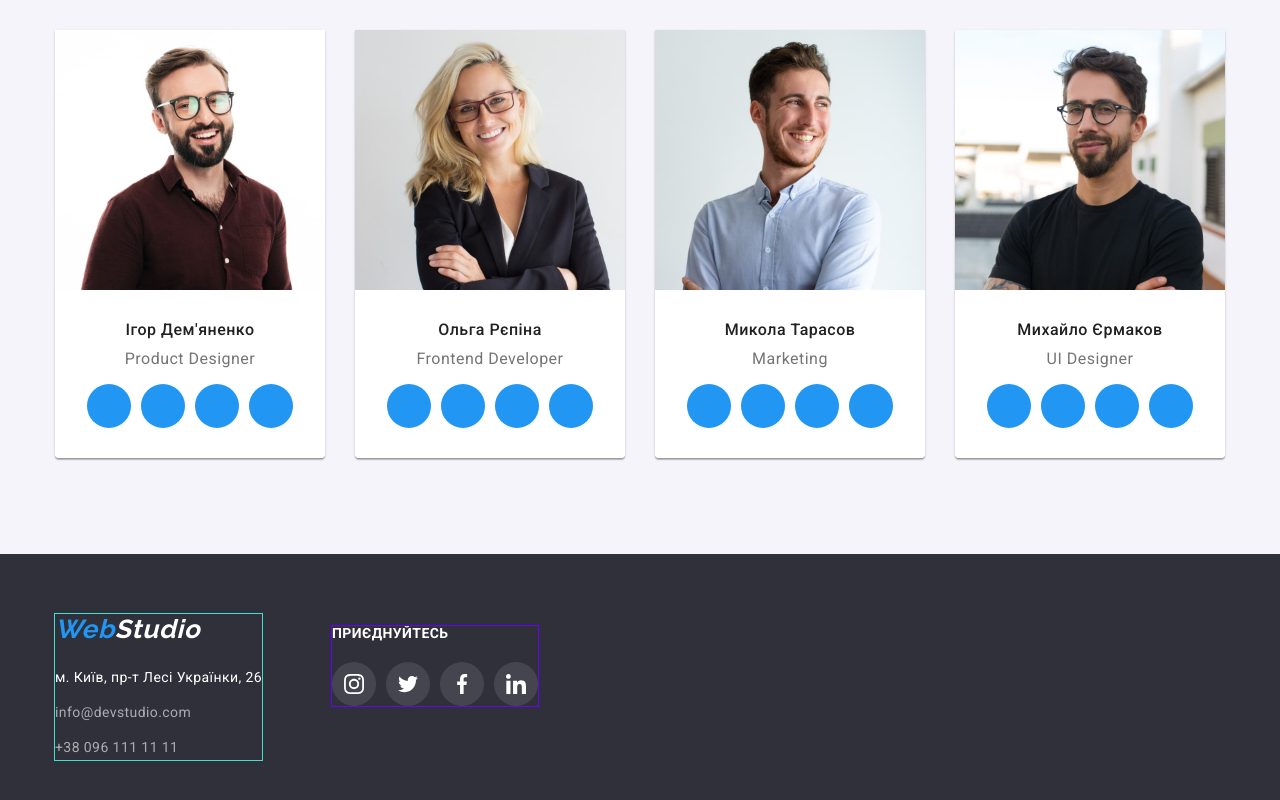
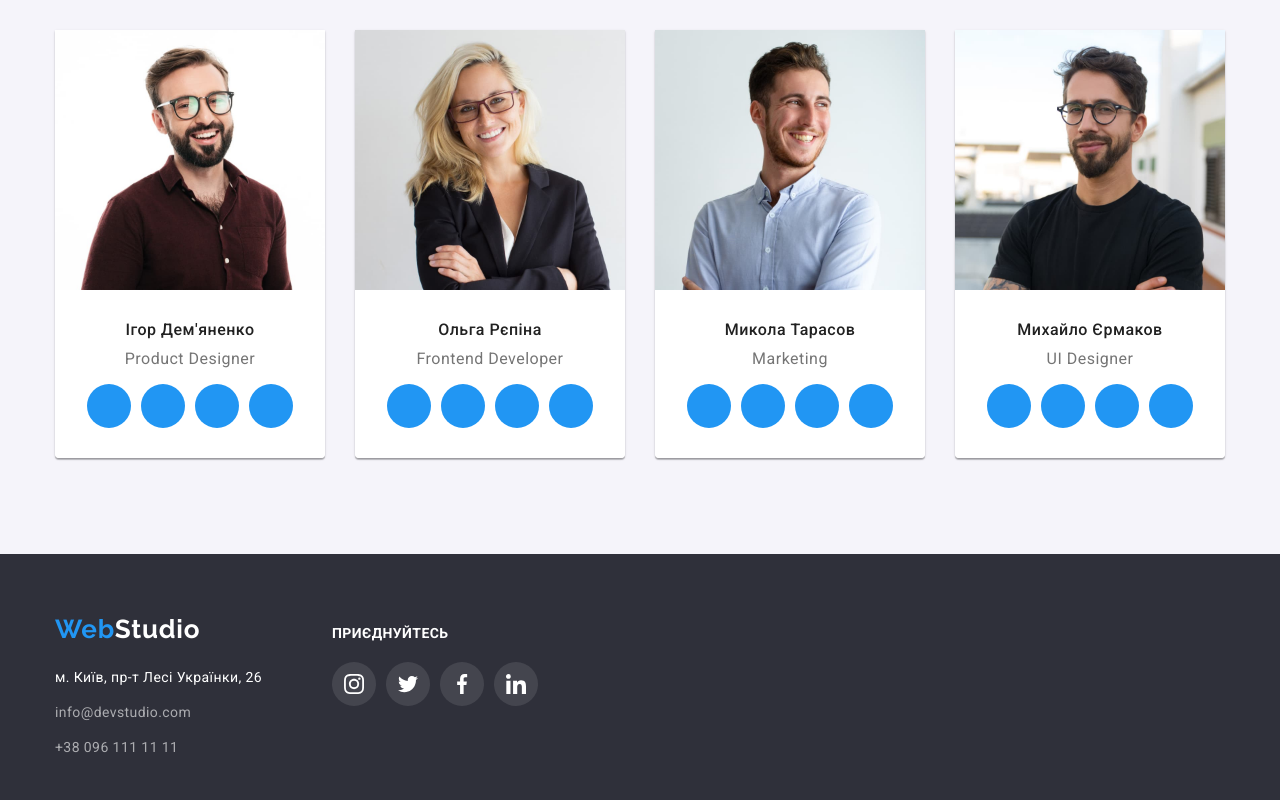
Before and after one commit to ArIonMark1/goit-markup-hw-04, a website: page index.html in a window 1280 px wide. Shown: the part 1601-2401 px from the top of the page. Drawn offline with nearby package versions, Linux system fonts and the light colour scheme.

Commit message:
social links

```diff
--- a/css/styles.css
+++ b/css/styles.css
@@ -58,6 +58,7 @@ img {
 /* ##################################################### */
 .logo {
   font-family: "Raleway", sans-serif;
+  font-style: normal;
   text-decoration: none;
   font-weight: 700;
   font-size: 26px;
@@ -353,7 +354,7 @@ img {
   color: var(--third-main-color);
 }
 .block-address {
-  outline: 1px solid turquoise;
+  /* outline: 1px solid turquoise; */
   margin-right: 70px;
 }
 /* ----------------------------------------------------------- */
@@ -381,9 +382,9 @@ img {
 .footer-contacts .contact {
   color: rgba(255, 255, 255, 0.6);
 }
-.second-addr-bc {
+/* .second-addr-bc {
   outline: 1px solid rgb(102, 0, 255);
-}
+} */
 /* ----------- Social links styles ----------- */
 .social-links-header {
   font-size: inherit;
```
